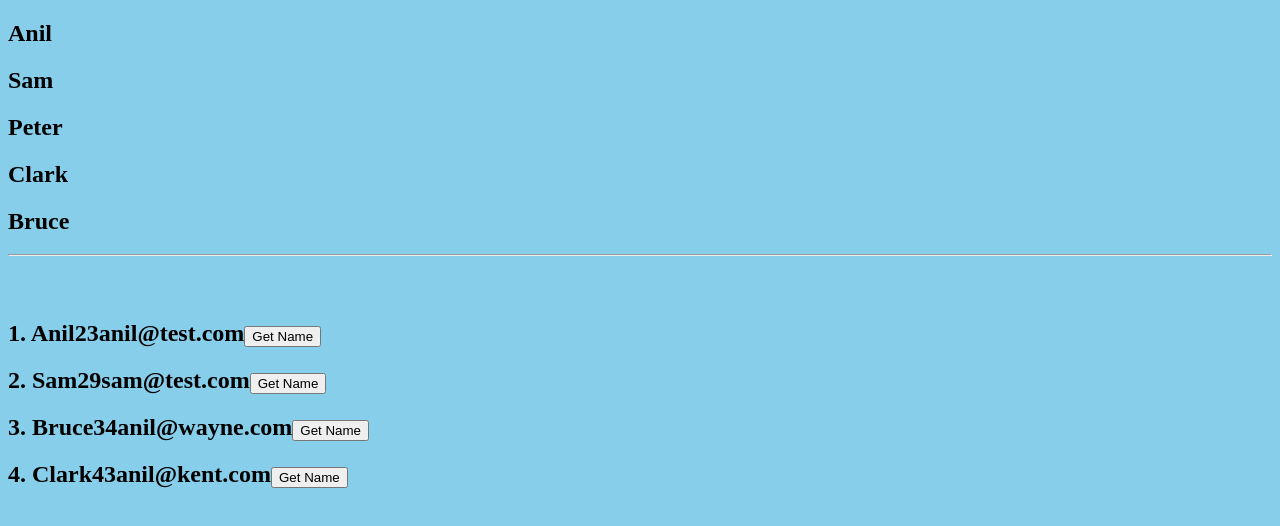
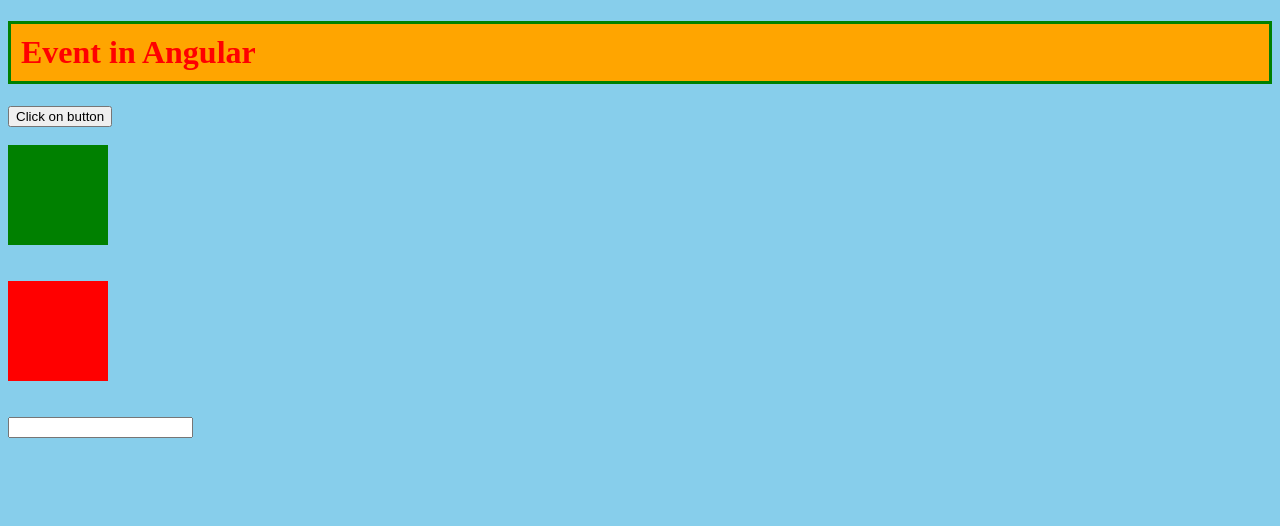
Before and after one commit to Chabsy123/angular-v19-tutorial, an Angular app: page / in a window 1280 px wide. Shown: the top 526 px of the page. Built offline with nearby package versions, Linux system fonts and the light colour scheme.

Commit message:
Handle and Log Input Events

```diff
--- a/src/app/app.component.css
+++ b/src/app/app.component.css
@@ -1,11 +1,11 @@
-.btn{
+/* .btn{
   width: 80px;
   height: 80px;
   border-radius:50% ;
   border: 1px solid black;
   margin: 10px;
   color: #fff;
-}
+} */
 
 .bg-red{
   background-color: red;
--- a/src/app/app.component.html
+++ b/src/app/app.component.html
@@ -166,19 +166,49 @@
 | `user of users` | Loop through the `users` array                           |
 | `track user`    | Track each user by identity (like `trackBy` in `*ngFor`) |
  -->
-@for(user of users; track user){
+<!-- @for(user of users; track user){ -->
 <!-- displaying the users array -->
- <h2>{{user}}</h2>
+ <!-- <h2>{{user}}</h2>
  }
-<hr><br><br>
+<hr><br><br> -->
 <!-- the property after the track is a unique identifier which can be defined-->
- @for(student of students; track student.name;let id =$index){
-  <h2>
+ <!-- @for(student of students; track student.name;let id =$index){
+  <h2> -->
     <!-- starting the number from 1 -->
-    <span>{{id+1}}. </span>
+    <!-- <span>{{id+1}}. </span>
   <span>{{student.name}}</span>
   <span>{{student.age}}</span>
   <span>{{student.email}}</span>
   <button (click)="getName(student.name)">Get Name</button>
   </h2>
- }
+ } -->
+
+ <!-- events in Angular -->
+  <!-- the dollar event shows all the details of the event -->
+<h1>Event in Angular</h1>
+<button class="btn" name="login" (click)="handleEvent($event)">Click on button</button>
+<br><br>
+
+<!--
+  This div listens for the 'mouseenter' event (when the user's mouse hovers over it).
+  The event object ($event) is passed to the handleEvent() function in the component.
+-->
+<div (mouseenter)="handleEvent($event)"
+     style="background-color: green; height: 100px; width: 100px;">
+</div>
+<br><br>
+<div (mouseleave)="handleEvent($event)"
+     style="background-color: red; height: 100px; width: 100px;">
+</div>
+<br><br>
+<!-- adding multiple events to a variable -->
+<input
+
+(blur)="handleEvent($event)"
+(focus)="handleEvent($event)"
+ (input)="handleEvent($event)"
+
+type="text" name="user"
+>
+<!-- This input calls the handleEvent() function every time the user types.
+     It sends the input event object ($event) to the function for processing. -->
--- a/src/app/app.component.ts
+++ b/src/app/app.component.ts
@@ -147,14 +147,28 @@
 
 
 // for loops(first make an array)
-users=['Anil','Sam','Peter','Clark','Bruce'];
-students = [
-  {name:'Anil', age:23, email:'anil@test.com'},
-  {name:'Sam', age:29, email:'sam@test.com'},
-  {name:'Bruce', age:34, email:'anil@wayne.com'},
-  {name:'Clark', age:43, email:'anil@kent.com'},
-]
-getName(name:string){
- console.log(name);
+// users=['Anil','Sam','Peter','Clark','Bruce'];
+// students = [
+//   {name:'Anil', age:23, email:'anil@test.com'},
+//   {name:'Sam', age:29, email:'sam@test.com'},
+//   {name:'Bruce', age:34, email:'anil@wayne.com'},
+//   {name:'Clark', age:43, email:'anil@kent.com'},
+// ]
+// getName(name:string){
+//  console.log(name);
+// }
+
+// function for an event(any can have unintended consequences)
+handleEvent(event: Event) {
+  // Log the type of event triggered (e.g., click, input)
+  console.log("function called", event.type);
+
+  // Access the 'name' attribute of the input element that triggered the event
+  // Type assertion is used to treat the event target as an HTMLInputElement
+  console.log("function called", (event.target as HTMLInputElement).value);
+// Logs the current value of the input field that triggered the event.
+// Type assertion tells TypeScript that event.target is an HTMLInputElement so we can safely access `.value`, and for multiple events the event will be event type
+
+
 }
 }
```
